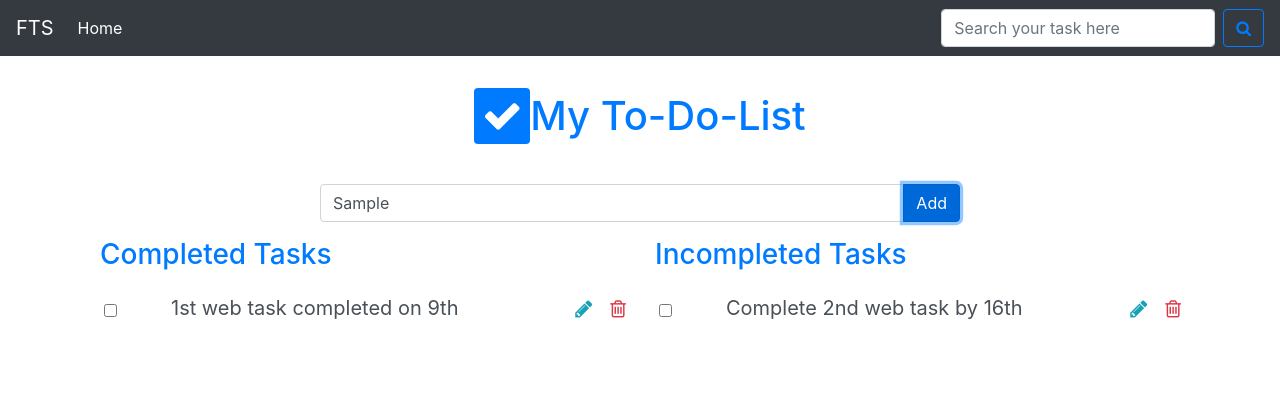
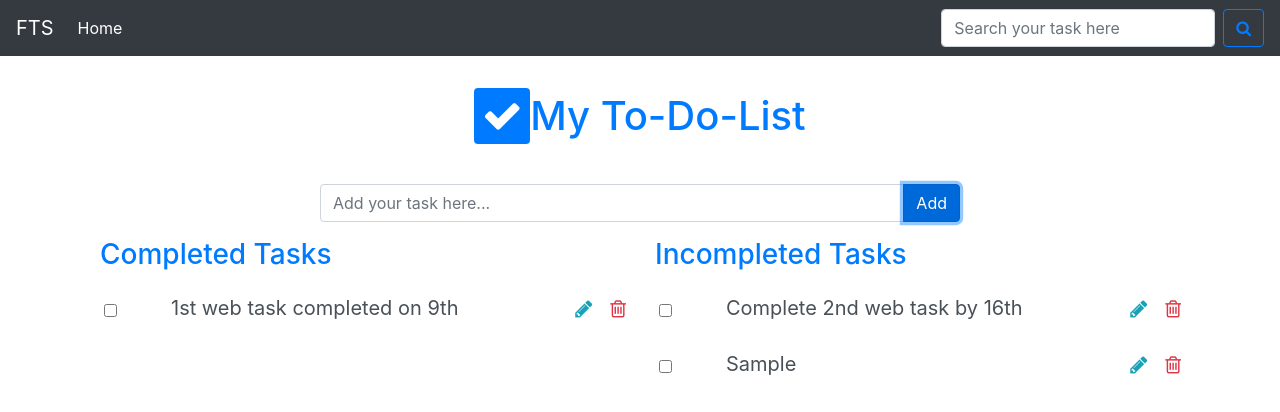
Before and after one commit to ftsitern/to-do-list, a React (Create React App) app: page / in a window 1280 px wide. Both pictures are taken after typing "Sample" into the empty fields and a click on the button "Add". Shown: the top 412 px of the page. Built offline with nearby package versions, Linux system fonts and the light colour scheme.

Commit message:
add function added

```diff
--- /dev/null
+++ b/src/components/display-list.js
@@ -0,0 +1,60 @@
+import React from 'react'
+
+const Display = (props) => {
+   const {list}=props
+ return (
+  <div>
+   {list.map((task)=>{
+    const {id,todo}=task
+    return (
+
+
+        <div class='row px-3 align-items-center todo-item rounded' key={id}>
+          <div class='col-auto m-2  d-flex align-items-center'>
+            <input
+              class='form-check-input'
+              type='checkbox'
+              value=''
+              id='flexCheckDefault'
+            />
+          </div>
+          <div class='col px-1 m-1 d-flex align-items-center'>
+            <input
+              type='text'
+              class='form-control form-control-lg border-0 edit-todo-input bg-transparent rounded px-3'
+              readonly
+              value={todo}
+              title={todo}
+            />
+          </div>
+          <div class='col-auto m-1 p-0 px-3 d-none'></div>
+          <div class='col-auto m-1 p-0 todo-actions'>
+            <div class='row d-flex align-items-center justify-content-end'>
+              <h5 class='m-0 p-0 px-2'>
+                <i
+                  class='fa fa-pencil text-info btn m-0 p-0'
+                  data-toggle='tooltip'
+                  data-placement='bottom'
+                  title='Edit todo'
+                ></i>
+              </h5>
+              <h5 class='m-0 p-0 px-2'>
+                <i
+                  class='fa fa-trash-o text-danger btn m-0 p-0'
+                  data-toggle='tooltip'
+                  data-placement='bottom'
+                  title='Delete todo'
+                ></i>
+              </h5>
+            </div>
+          </div>
+        </div>
+
+    )
+
+   })}
+  </div>
+ )
+}
+
+export default Display
--- a/src/components/form-add-notes.js
+++ b/src/components/form-add-notes.js
@@ -1,6 +1,7 @@
-import React from 'react'
+import React,{useState} from 'react'
 
-const AddNotes = () => {
+const AddNotes = (props) => {
+const {todo,handleChange,handleSubmit}=props
  return (
    <div className='addNotes '>
      <div class='input-group mx-auto mb-3 w-50'>
@@ -10,9 +11,11 @@ const AddNotes = () => {
          placeholder='Add your task here...'
          aria-label='Add your task here...'
          aria-describedby='button-addon2'
+         value={todo}
+         onChange={handleChange}
        />
        <div class='input-group-append'>
-         <button class='btn btn-primary' type='button' id='button-addon2'>
+         <button class='btn btn-primary' type='button' id='button-addon2' onClick={handleSubmit}>
            Add
          </button>
        </div>
--- a/src/components/incompleted-task.js
+++ b/src/components/incompleted-task.js
@@ -1,6 +1,8 @@
 import React from 'react'
+import Display from './display-list'
 
-const IncompleteTask = () => {
+const IncompleteTask = (props) => {
+  const {list}=props;
  return (
    <div class='text-primary col-sm-6 mx'>
      <h3>Incompleted Tasks</h3>
@@ -12,6 +14,7 @@ const IncompleteTask = () => {
            value=''
            id='flexCheckDefault'
          />
+
        </div>
        <div class='col px-1 m-1 d-flex align-items-center'>
          <input
@@ -44,6 +47,7 @@ const IncompleteTask = () => {
          </div>
        </div>
      </div>
+     <Display list={list} ></Display>
    </div>
  )
 }
--- a/src/components/main.js
+++ b/src/components/main.js
@@ -1,28 +1,44 @@
-import React from 'react'
+import React,{useState} from 'react'
 import Navbar from './navbar';
 import Header from './header';
 import AddNotes from './form-add-notes';
 import CompletedTask from './sec-completed-task';
 import IncompleteTask from './incompleted-task';
 const Main = () => {
+    const [todo, setTodo] = useState('')
+    const [list, setList] = useState([])
+    const handleSubmit = (e) => {
+      e.preventDefault()
+      const task = { id: new Date().getTime().toString(), todo }
+      setList([...list, task])
+      console.log(list)
+      setTodo('')
+    }
+    const handleChange = (e) => {
+      setTodo(e.target.value)
+    }
  return (
-  <div className="main">
-      <Navbar/>
-      <Header/>
+   <div className='main'>
+     <Navbar />
+     <Header />
      {/* The input shows to add notes */}
-      <AddNotes/>
+     <AddNotes
+       todo={todo}
+       handleChange={handleChange}
+       handleSubmit={handleSubmit}
+     ></AddNotes>
      {/* Rest of the container items except nvabar */}
-      <div class="container ">
-        <div class="row mx-auto my-8">
+     <div class='container '>
+       <div class='row mx-auto my-8'>
          {/* Section for completed tasks  */}
-          <CompletedTask/>
+         <CompletedTask />
 
          {/*  Incompleted tasks */}
-          <IncompleteTask/>
+         <IncompleteTask list={list}/>
        </div>
      </div>
    </div>
-  );
+ )
  }
 
 export default Main
```
Lines whose indentation alone changed are shown as unchanged.
